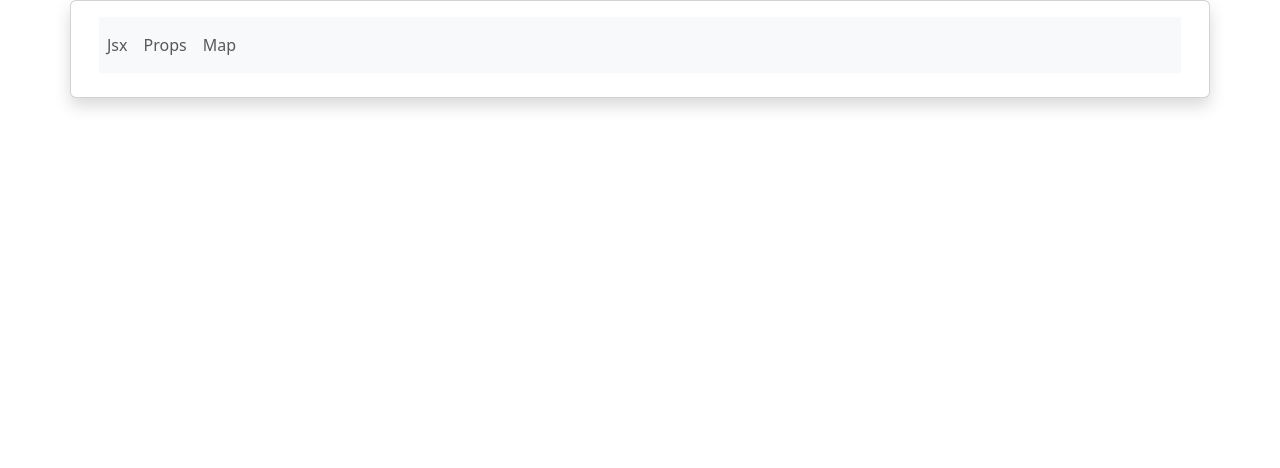
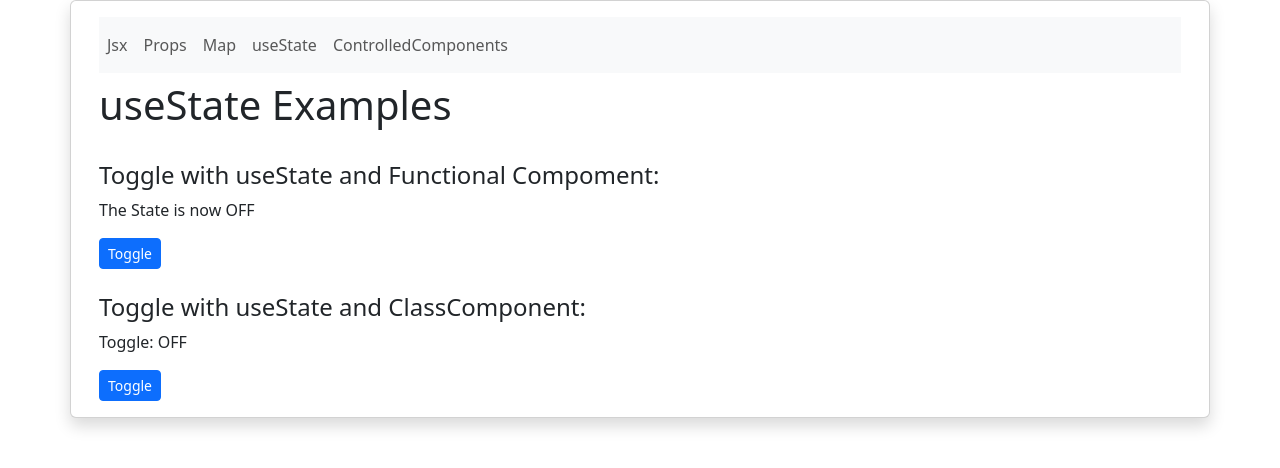
Before and after one commit to vselva/react-concepts-challenges, a React (Create React App) app in the folder react-concepts/: page /UseState in a window 1280 px wide. Before the commit this address had no page. Shown: the top 468 px of the page. Built offline with nearby package versions, Linux system fonts and the light colour scheme.

Commit message:
useState - Toggle a State - Functional & Class Components

```diff
--- a/react-concepts/src/App.js
+++ b/react-concepts/src/App.js
@@ -5,6 +5,8 @@ import { BrowserRouter as Router, Link, Routes, Route } from 'react-router-dom';
 import Jsx from './pages/Jsx';
 import Props from './pages/Props/Props';
 import Map from './pages/Map/Map';
+import UseState from './pages/UseState/UseState';
+import ControlledComponents from './pages/ControlledComponents/ControlledComponents';
 
 function App() {
     return (
@@ -26,6 +28,12 @@ function App() {
                                             <li className="nav-item">
                                                 <Link className="nav-link" to="/Map">Map</Link>
                                             </li>
+                                            <li className="nav-item">
+                                                <Link className="nav-link" to="/UseState">useState</Link>
+                                            </li>
+                                            <li className="nav-item">
+                                                <Link className="nav-link" to="/ControlledComponents">ControlledComponents</Link>
+                                            </li>
                                         </ul>
                                     </nav>
 
@@ -33,6 +41,8 @@ function App() {
                                         <Route path="/Jsx" element={<Jsx />} />
                                         <Route path="/Props" element={ <Props /> } />
                                         <Route path="/Map" element={ <Map /> } />
+                                        <Route path="/UseState" element={ <UseState /> } />
+                                        <Route path="/ControlledComponents" element={ <ControlledComponents /> } />
                                     </Routes>
                                 </Router>
                             </div>
--- /dev/null
+++ b/react-concepts/src/pages/ControlledComponents/ControlledComponents.js
@@ -0,0 +1,14 @@
+import LoginForm from "./LoginForm";
+
+function ControlledComponents() {
+
+    return(
+        <>
+            <h2> ControlledComponents: </h2>
+            <br />
+            <LoginForm />
+        </>
+    );
+}
+
+export default ControlledComponents;
--- /dev/null
+++ b/react-concepts/src/pages/ControlledComponents/LoginForm.js
@@ -0,0 +1,11 @@
+
+function LoginForm() {
+
+    return(
+        <>
+            <h4> Login Form with Controlled Components:</h4>
+        </>
+    );
+}
+
+export default LoginForm;
--- /dev/null
+++ b/react-concepts/src/pages/UseState/ClassToggle.js
@@ -0,0 +1,33 @@
+import React, { Component } from 'react';
+
+class ClassToggle extends Component {
+    constructor(props) {
+        super(props);
+        this.state = {
+            isOn: false
+        }
+    }
+
+    handleToggle = () => {
+        this.setState(prevState => (
+            { isOn: !prevState.isOn }
+        ));
+    };
+
+    render() {
+        return (
+            <>
+                <h4> Toggle with useState and ClassComponent:</h4>
+                <p> Toggle: { this.state.isOn ? 'ON' : 'OFF' } </p>
+                <button
+                    type="button"
+                    className="btn btn-primary btn-sm"
+                    onClick={this.handleToggle}>
+                        Toggle
+                    </button>
+            </>
+        );
+    }
+}
+
+export default ClassToggle;
--- /dev/null
+++ b/react-concepts/src/pages/UseState/FunctionalToggle.js
@@ -0,0 +1,20 @@
+import { useState } from 'react';
+
+function FunctionalToggle() {
+    const [ isOn, toggleOn ] = useState(0);
+
+    return (
+        <>
+            <h4> Toggle with useState and Functional Compoment:</h4>
+            <p> The State is now { isOn ? 'ON' : 'OFF' } </p>
+            <button
+                type="button"
+                className="btn btn-primary btn-sm"
+                onClick={ () => toggleOn( !isOn ) }>
+                    Toggle
+                </button>
+        </>
+    );
+}
+
+export default FunctionalToggle;
--- /dev/null
+++ b/react-concepts/src/pages/UseState/UseState.js
@@ -0,0 +1,18 @@
+import ClassToggle from './ClassToggle';
+import FunctionalToggle from './FunctionalToggle';
+
+function UseState() {
+
+    return (
+        <>
+            <h1> useState Examples</h1>
+            <br />
+            <FunctionalToggle />
+            <br />
+            <br />
+            <ClassToggle />
+        </>
+    );
+}
+
+export default UseState;
```
